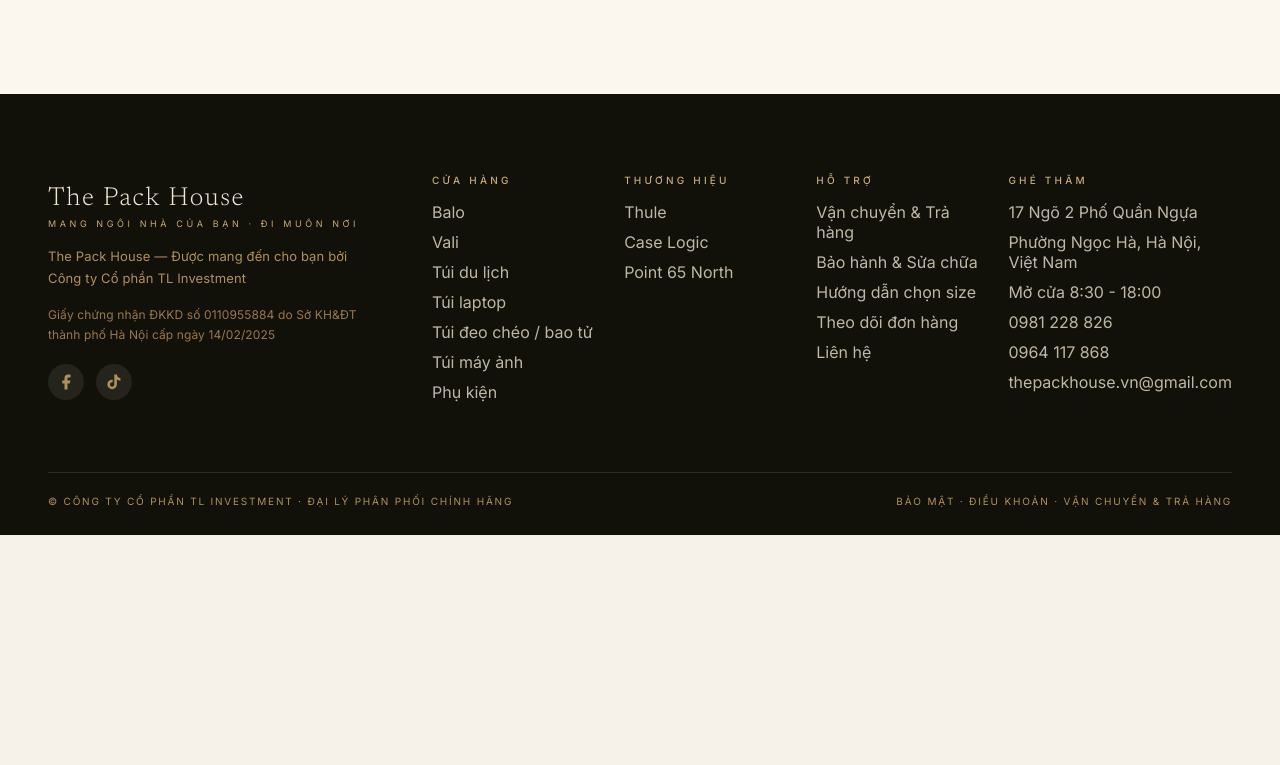
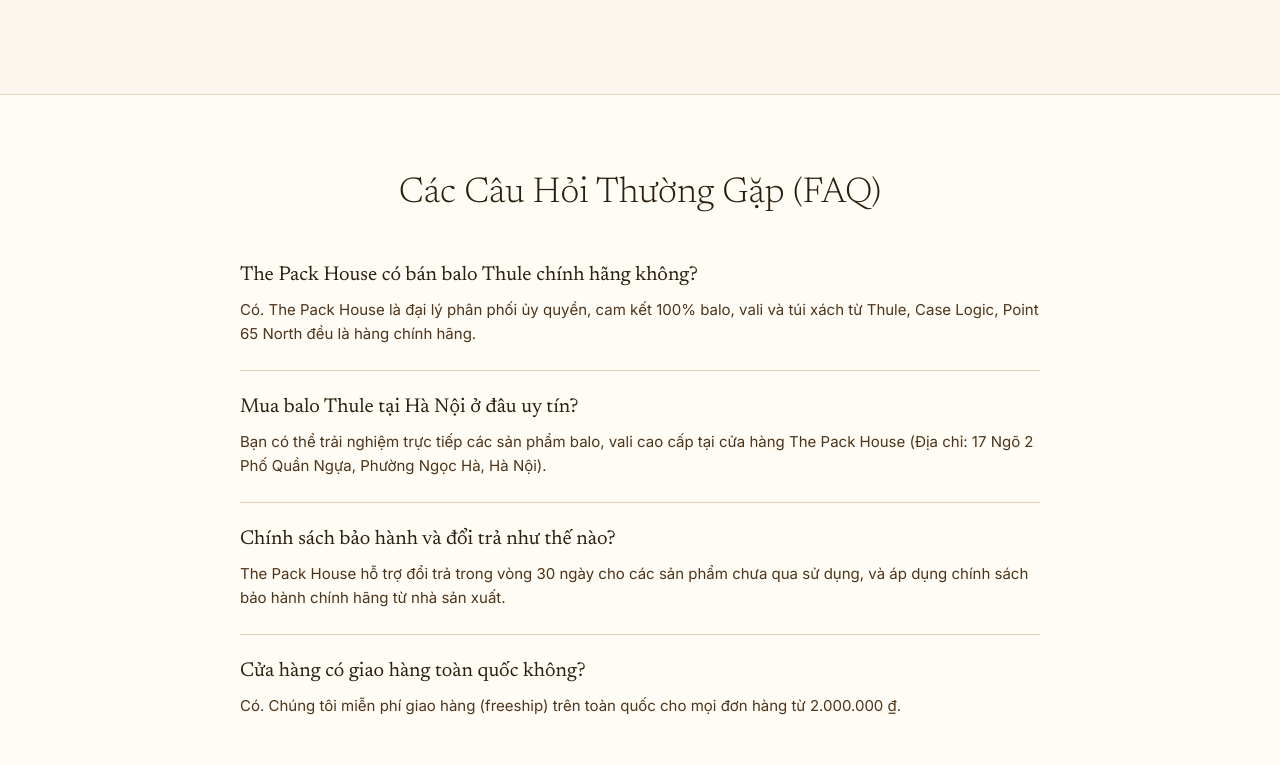
Before and after one commit to ndtrunggg-ai/ThePackHouse2.0, a React (Vite) app: page / in a window 1280 px wide. Shown: the part 2935-3700 px from the top of the page. Before the commit the page ends 3470 px from the top, so only its background shows below. Built offline with nearby package versions, Linux system fonts and the light colour scheme; no server answers.

Commit message:
Add JSON-LD structured data and FAQ section for Google AI Search optimization

```diff
--- a/index.html
+++ b/index.html
@@ -19,6 +19,40 @@
   <link rel="stylesheet" href="/colors_and_type.css" />
   <link rel="icon" type="image/png" href="/assets/logo.png" />
   <link rel="apple-touch-icon" href="/assets/logo.png" />
+
+  <script type="application/ld+json">
+  {
+    "@context": "https://schema.org",
+    "@type": "LuggageStore",
+    "name": "The Pack House",
+    "image": "https://thepackhouse.vn/assets/logo.png",
+    "url": "https://thepackhouse.vn",
+    "telephone": "+84981228826",
+    "address": {
+      "@type": "PostalAddress",
+      "streetAddress": "17 Ngõ 2 Phố Quần Ngựa, Phường Ngọc Hà",
+      "addressLocality": "Hà Nội",
+      "addressCountry": "VN"
+    },
+    "geo": {
+      "@type": "GeoCoordinates",
+      "latitude": 21.0401,
+      "longitude": 105.8155
+    },
+    "openingHoursSpecification": {
+      "@type": "OpeningHoursSpecification",
+      "dayOfWeek": ["Monday", "Tuesday", "Wednesday", "Thursday", "Friday", "Saturday", "Sunday"],
+      "opens": "08:30",
+      "closes": "18:00"
+    },
+    "priceRange": "$$",
+    "brand": [
+      { "@type": "Brand", "name": "Thule" },
+      { "@type": "Brand", "name": "Case Logic" },
+      { "@type": "Brand", "name": "Point 65 North" }
+    ]
+  }
+  </script>
 </head>
 <body>
   <div id="root"></div>
--- /dev/null
+++ b/src/Faq.jsx
@@ -0,0 +1,46 @@
+import React from 'react';
+
+function Faq({ lang }) {
+  const isEn = lang === 'en';
+
+  const title = isEn ? "Frequently Asked Questions" : "Các Câu Hỏi Thường Gặp (FAQ)";
+
+  const faqs = [
+    {
+      q: isEn ? "Does The Pack House sell authentic Thule backpacks?" : "The Pack House có bán balo Thule chính hãng không?",
+      a: isEn ? "Yes. The Pack House is an authorized distributor. We guarantee 100% authenticity for all backpacks, luggage, and bags from Thule, Case Logic, and Point 65 North." : "Có. The Pack House là đại lý phân phối ủy quyền, cam kết 100% balo, vali và túi xách từ Thule, Case Logic, Point 65 North đều là hàng chính hãng."
+    },
+    {
+      q: isEn ? "Where can I buy authentic Thule bags in Hanoi?" : "Mua balo Thule tại Hà Nội ở đâu uy tín?",
+      a: isEn ? "You can experience our premium luggage and backpacks directly at our store: 17 Ngo 2 Pho Quan Ngua, Ngoc Ha Ward, Hanoi." : "Bạn có thể trải nghiệm trực tiếp các sản phẩm balo, vali cao cấp tại cửa hàng The Pack House (Địa chỉ: 17 Ngõ 2 Phố Quần Ngựa, Phường Ngọc Hà, Hà Nội)."
+    },
+    {
+      q: isEn ? "What is your warranty and return policy?" : "Chính sách bảo hành và đổi trả như thế nào?",
+      a: isEn ? "The Pack House offers a 30-day return policy for unused items, and we apply the full official manufacturer's warranty for all products." : "The Pack House hỗ trợ đổi trả trong vòng 30 ngày cho các sản phẩm chưa qua sử dụng, và áp dụng chính sách bảo hành chính hãng từ nhà sản xuất."
+    },
+    {
+      q: isEn ? "Do you offer nationwide shipping?" : "Cửa hàng có giao hàng toàn quốc không?",
+      a: isEn ? "Yes. We offer free nationwide shipping for all orders over 2,000,000 ₫." : "Có. Chúng tôi miễn phí giao hàng (freeship) trên toàn quốc cho mọi đơn hàng từ 2.000.000 ₫."
+    }
+  ];
+
+  return (
+    <section className="tph-faq">
+      <div className="tph-faq-inner">
+        <h2 className="tph-faq-title">{title}</h2>
+        <div className="tph-faq-list" itemScope itemType="https://schema.org/FAQPage">
+          {faqs.map((faq, i) => (
+            <div key={i} className="tph-faq-item" itemScope itemProp="mainEntity" itemType="https://schema.org/Question">
+              <h3 className="tph-faq-q" itemProp="name">{faq.q}</h3>
+              <div itemScope itemProp="acceptedAnswer" itemType="https://schema.org/Answer">
+                <p className="tph-faq-a" itemProp="text">{faq.a}</p>
+              </div>
+            </div>
+          ))}
+        </div>
+      </div>
+    </section>
+  );
+}
+
+export default Faq;
--- a/src/main.jsx
+++ b/src/main.jsx
@@ -7,6 +7,7 @@
 import ProductGrid from './ProductGrid';
 import ProductModal from './ProductModal';
 import StoreInfo from './StoreInfo';
+import Faq from './Faq';
 import Footer from './Footer';
 import CartDrawer from './CartDrawer';
 
@@ -181,6 +182,8 @@
 
       <StoreInfo lang={lang} />
 
+      <Faq lang={lang} />
+
       <Footer lang={lang} />
 
       <CartDrawer
--- a/styles.css
+++ b/styles.css
@@ -153,6 +153,16 @@
   color: var(--ph-cocoa-700); margin: 0 0 18px; }
 .tph-journal-meta { font-family: var(--font-sans); font-size: 11px;
   letter-spacing: 0.18em; text-transform: uppercase; color: var(--ph-sand-500); }
+
+/* ===== FAQ ===== */
+.tph-faq { background: #FFFCF6; border-top: 0.5px solid var(--ph-sand-300); padding: 80px 48px; }
+.tph-faq-inner { max-width: 800px; margin: 0 auto; }
+.tph-faq-title { font-family: var(--font-serif); font-weight: 300; font-size: 36px; line-height: 1.1; color: var(--ph-cocoa-850); margin: 0 0 48px; text-align: center; }
+.tph-faq-list { display: flex; flex-direction: column; gap: 24px; }
+.tph-faq-item { padding-bottom: 24px; border-bottom: 0.5px solid var(--ph-sand-300); }
+.tph-faq-item:last-child { border-bottom: none; padding-bottom: 0; }
+.tph-faq-q { font-family: var(--font-serif); font-weight: 400; font-size: 20px; color: var(--ph-cocoa-850); margin: 0 0 10px; }
+.tph-faq-a { font-family: var(--font-sans); font-size: 15px; line-height: 1.6; color: var(--ph-cocoa-700); margin: 0; }
 
 /* ===== FOOTER ===== */
 .tph-footer { background: var(--ph-ink-950); color: var(--ph-cream-200); padding: 80px 48px 28px; }
@@ -481,6 +491,11 @@
   .tph-visit { grid-template-columns: 1fr; padding: 32px; gap: 32px; }
   .tph-visit-map { aspect-ratio: 16/9; }
 
+  /* FAQ */
+  .tph-faq { padding: 48px 24px; }
+  .tph-faq-title { font-size: 28px; margin-bottom: 32px; }
+  .tph-faq-q { font-size: 18px; }
+
   /* Footer */
   .tph-footer { padding: 48px 24px 24px; }
   .tph-footer-top { grid-template-columns: 1fr; gap: 40px; }
```
Also changed, not shown: 8 other files (tests, documents, lock files or other folders).
